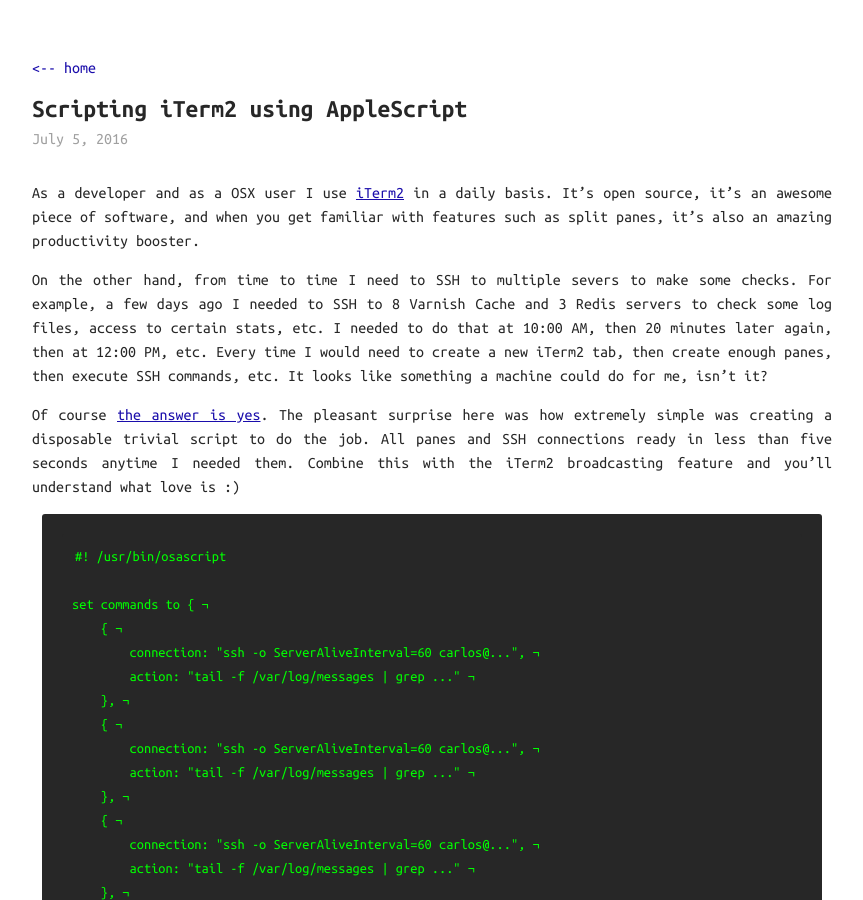
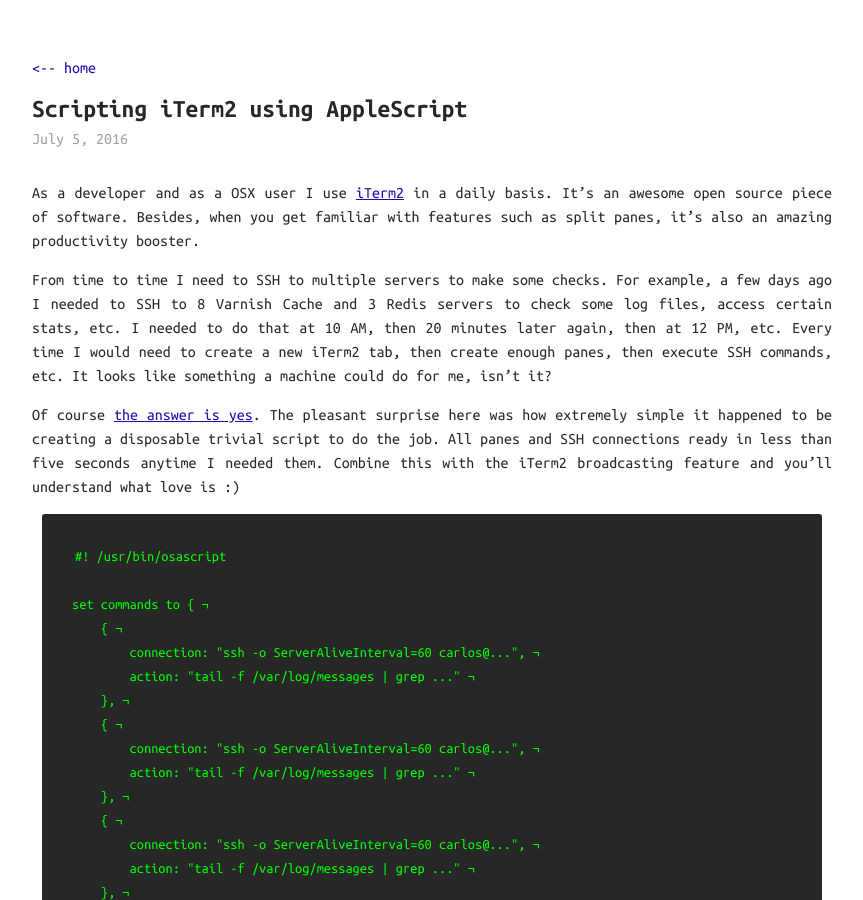
Before and after one commit to carlosabalde/carlosabalde.github.io, a Jekyll site: the page built from _posts/2016-07-05-scripting-iterm2-using-applescript.md, in a window 1280 px wide and 900 px high. Shown: the whole window, without its empty margins (208-1071 px from the left). Built offline with Jekyll 4.4.1, drawn with Linux system fonts in a browser that asks for light colours.

Commit message:
Some texts reviewed by Cristian

```diff
--- a/_posts/2016-07-05-scripting-iterm2-using-applescript.md
+++ b/_posts/2016-07-05-scripting-iterm2-using-applescript.md
@@ -7,13 +7,13 @@
   - dev
 ---
 
-As a developer and as a OSX user I use [iTerm2](https://www.iterm2.com) in a daily basis. It's open source, it's an awesome piece of software, and when you get familiar with features such as split panes, it's also an amazing productivity booster.
+As a developer and as a OSX user I use [iTerm2](https://www.iterm2.com) in a daily basis. It's an awesome open source piece of software. Besides, when you get familiar with features such as split panes, it's also an amazing productivity booster.
 
 <!--more-->
 
-On the other hand, from time to time I need to SSH to multiple severs to make some checks. For example, a few days ago I needed to SSH to 8 Varnish Cache and 3 Redis servers to check some log files, access to certain stats, etc. I needed to do that at 10:00 AM, then 20 minutes later again, then at 12:00 PM, etc. Every time I would need to create a new iTerm2 tab, then create enough panes, then execute SSH commands, etc. It looks like something a machine could do for me, isn't it?
+From time to time I need to SSH to multiple servers to make some checks. For example, a few days ago I needed to SSH to 8 Varnish Cache and 3 Redis servers to check some log files, access certain stats, etc. I needed to do that at 10 AM, then 20 minutes later again, then at 12 PM, etc. Every time I would need to create a new iTerm2 tab, then create enough panes, then execute SSH commands, etc. It looks like something a machine could do for me, isn't it?
 
-Of course [the answer is yes](https://www.iterm2.com/documentation-scripting.html). The pleasant surprise here was how extremely simple was creating a disposable trivial script to do the job. All panes and SSH connections ready in less than five seconds anytime I needed them. Combine this with the iTerm2 broadcasting feature and you'll understand what love is :)️
+Of course [the answer is yes](https://www.iterm2.com/documentation-scripting.html). The pleasant surprise here was how extremely simple it happened to be creating a disposable trivial script to do the job. All panes and SSH connections ready in less than five seconds anytime I needed them. Combine this with the iTerm2 broadcasting feature and you'll understand what love is :)️
 
     #! /usr/bin/osascript
 
```
Also changed, not shown: _posts/2016-07-04-hey-there-i-am-using-jekyll.md (+1 -1 lines).
